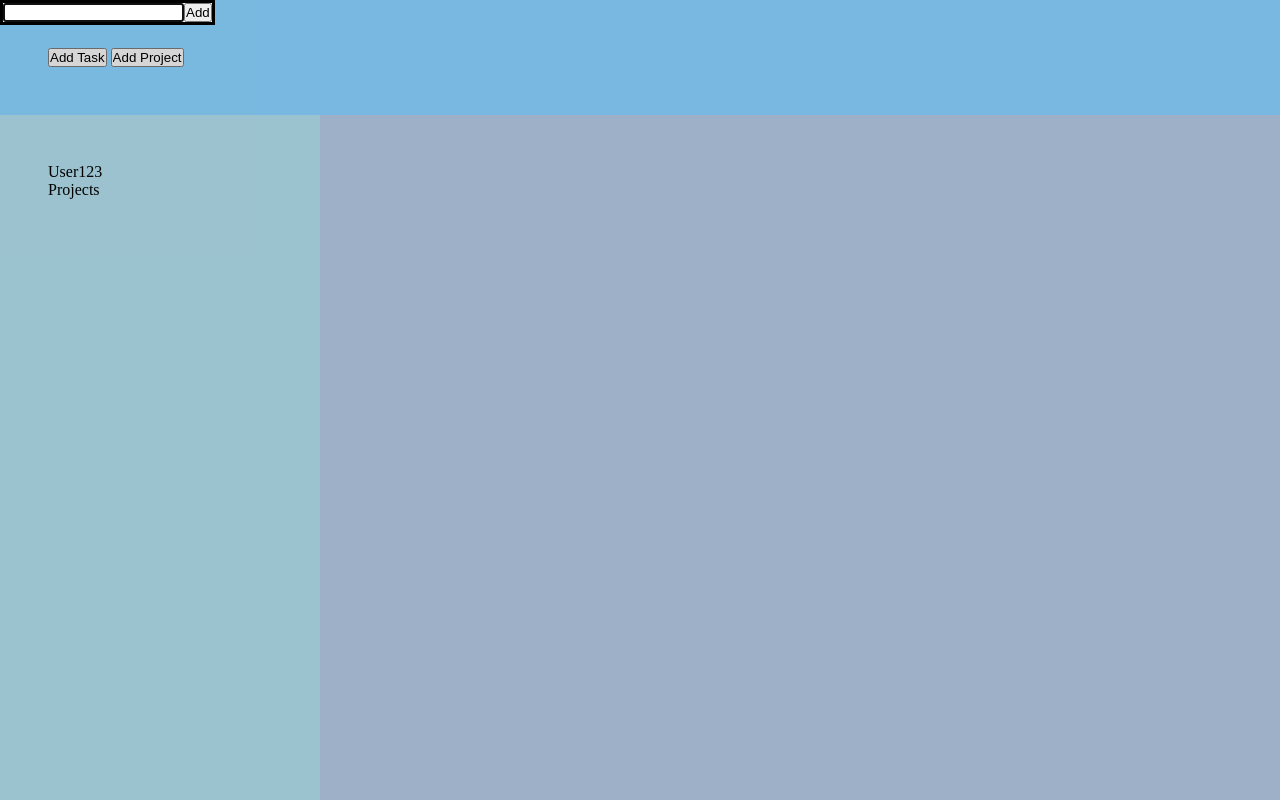
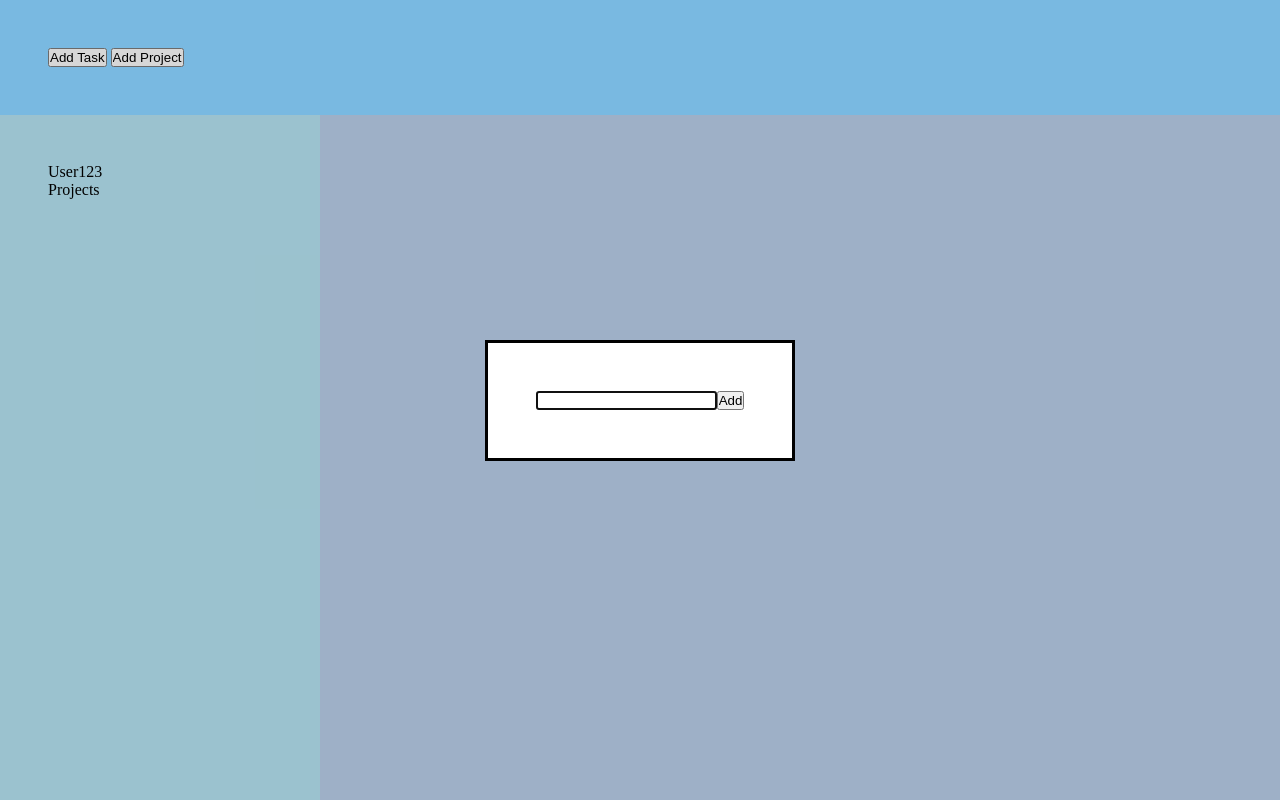
Before and after one commit to WujecDamian/odin-ToDoApp, a website built with webpack: page src/template.html in a window 1280 px wide. Both pictures are taken after a click on the button "Add Project". Built offline with nearby package versions, Linux system fonts and the light colour scheme.

Commit message:
style: add default centered dialog look

```diff
--- a/src/style.css
+++ b/src/style.css
@@ -23,3 +23,8 @@ main {
   padding: 3rem;
   background-color: lightsteelblue;
 }
+dialog {
+  align-self: center;
+  justify-self: center;
+  padding: 3rem;
+}
```
